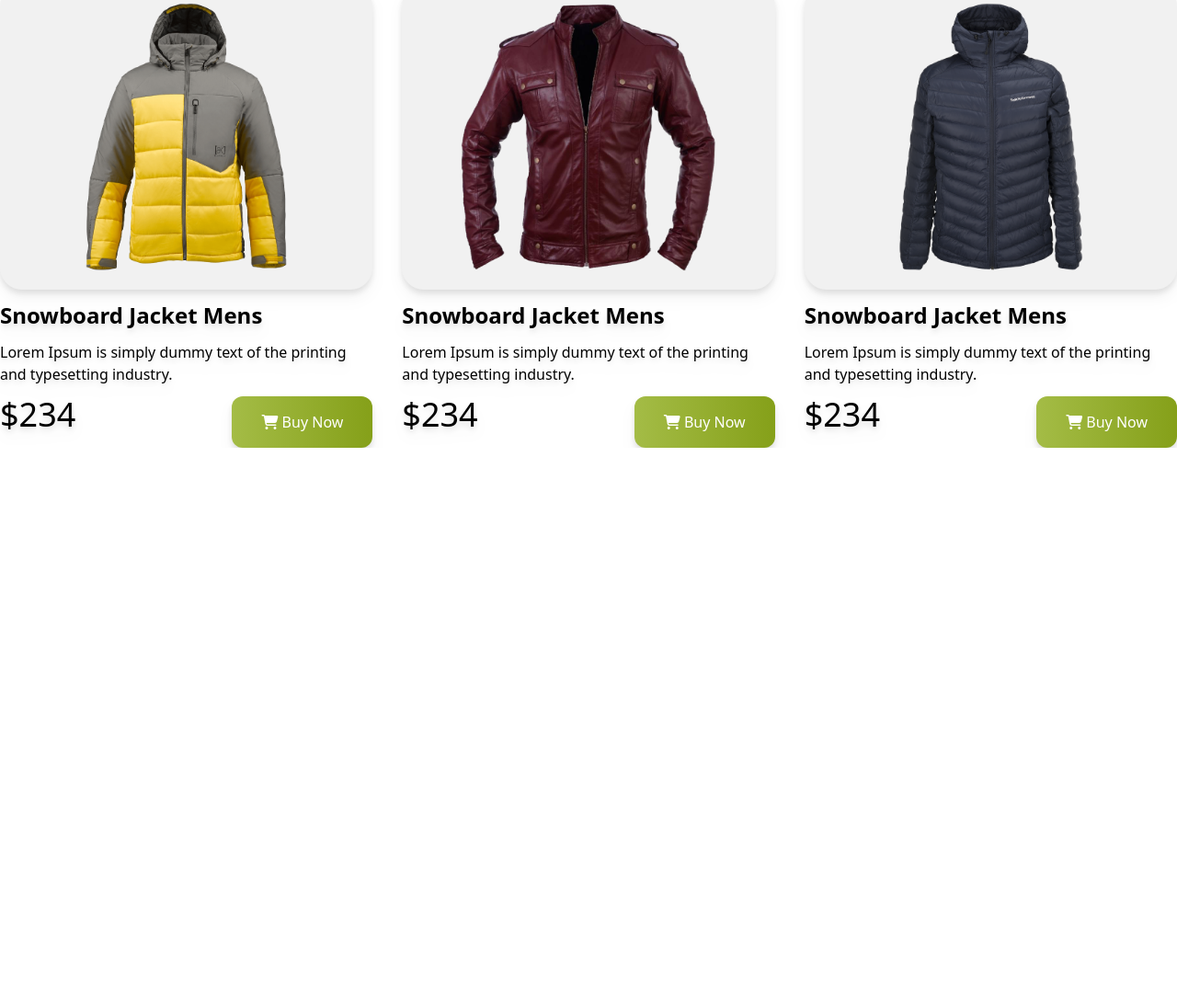
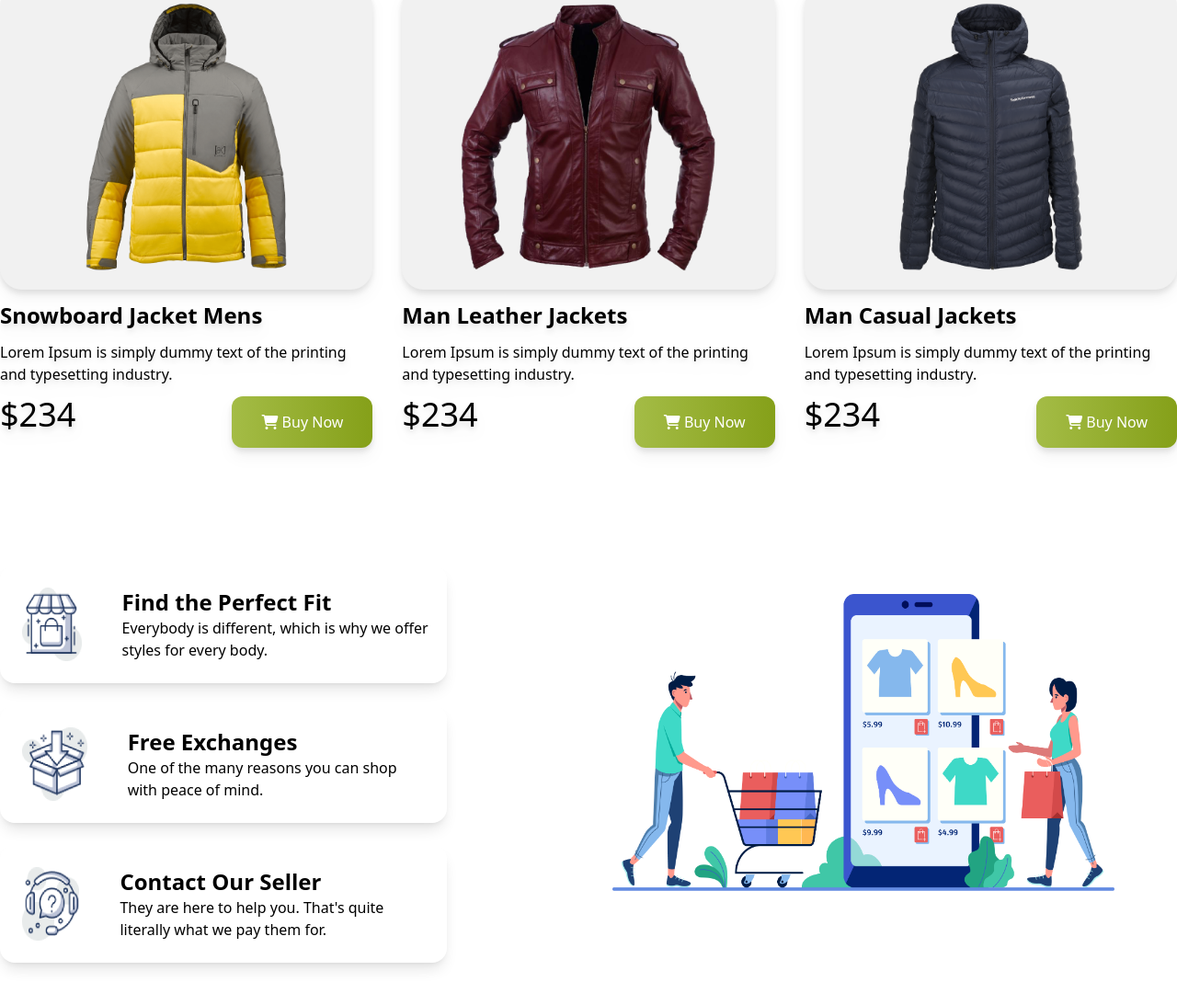
Before and after one commit to Shakib-Shajid/fashion-website, a plain HTML site: page index.html in a window 1280 px wide. Shown: the part 1477-2570 px from the top of the page at 92% size. Before the commit the page ends 1964 px from the top, so only its background shows below. Drawn offline with nearby package versions, Linux system fonts and the light colour scheme.

Commit message:
best service

```diff
--- a/index.html
+++ b/index.html
@@ -27,14 +27,11 @@
 </head>
 
 <body>
-    <header class="bg-amber-100 px-2 lg:px-24 lg:py-20">
-        <nav>
-
-        </nav>
+    <header class="bg-amber-100 px-10 lg:px-24 lg:py-20">
         <!-- banner section -->
         <div class="flex flex-col md:flex-row md:gap-40 items-center">
             <div class="space-y-3">
-                <h1 class="text-7xl uppercase">
+                <h1 class="text-6xl lg:text-7xl uppercase">
                     <span class="text-[#FABE4C]">Be the Penguins</span> <br>
                     of Winter
                 </h1>
@@ -50,7 +47,7 @@
             </div>
         </div>
     </header>
-    <main class="max-w-7xl mx-auto">
+    <main class="lg:max-w-7xl lg:mx-auto mx-4">
         <section class="py-12">
             <h3 class="text-5xl font-bebas">Woman Jacket</h3>
             <!-- jackets container -->
@@ -131,7 +128,7 @@
                     <div class="bg-[#F1F1F1] px-16 py-5 rounded-3xl">
                         <img src="images/jacket-5.png" alt="">
                     </div>
-                    <h4 class="text-2xl font-bold">Snowboard Jacket Mens</h4>
+                    <h4 class="text-2xl font-bold">Man Leather Jackets</h4>
                     <p>Lorem Ipsum is simply dummy text of the
                         printing and typesetting industry.</p>
                     <div class="flex justify-between">
@@ -148,7 +145,7 @@
                     <div class="bg-[#F1F1F1] px-16 py-5 rounded-3xl">
                         <img src="images/jacket-6.png" alt="">
                     </div>
-                    <h4 class="text-2xl font-bold">Snowboard Jacket Mens</h4>
+                    <h4 class="text-2xl font-bold">Man Casual Jackets</h4>
                     <p>Lorem Ipsum is simply dummy text of the
                         printing and typesetting industry.</p>
                     <div class="flex justify-between">
@@ -162,6 +159,44 @@
             </div>
         </section>
 
+        <section class="lg:my-32 flex flex-col-reverse lg:flex-row mt-20 lg:gap-28 items-center">
+            <div class="space-y-6 w-full">
+                <div class="flex flex-col lg:flex-row items-center shadow-lg rounded-2xl">
+                    <div class="p-6">
+                        <img src="icons/house.png" alt="" srcset="" class="h-20 w-24">
+                    </div>
+                    <div class="p-5">
+                        <h3 class="text-2xl font-bold">Find the Perfect Fit</h3>
+                        <p>Everybody is different, which is why we
+                            offer styles for every body.</p>
+                    </div>
+                </div>
+                <div class="flex flex-col lg:flex-row items-center shadow-lg rounded-2xl">
+                    <div class="p-6">
+                        <img src="icons/box.png" alt="" srcset="" class="h-20 w-24">
+                    </div>
+                    <div class="p-5">
+                        <h3 class="text-2xl font-bold">Free Exchanges</h3>
+                        <p>One of the many reasons you can shop
+                            with peace of mind.</p>
+                    </div>
+                </div>
+                <div class="flex flex-col lg:flex-row items-center shadow-lg rounded-2xl">
+                    <div class="p-6">
+                        <img src="icons/question.png" alt="" srcset="" class="h-20 w-24">
+                    </div>
+                    <div class="p-5">
+                        <h3 class="text-2xl font-bold">Contact Our Seller</h3>
+                        <p>They are here to help you. That's quite
+                            literally what we pay them for.</p>
+                    </div>
+                </div>
+            </div>
+            <div class="flex justify-center mb-12">
+                <img src="images/shopping.png" alt="" class="w-4/5">
+            </div>
+        </section>
+
     </main>
     <footer>
 
```
